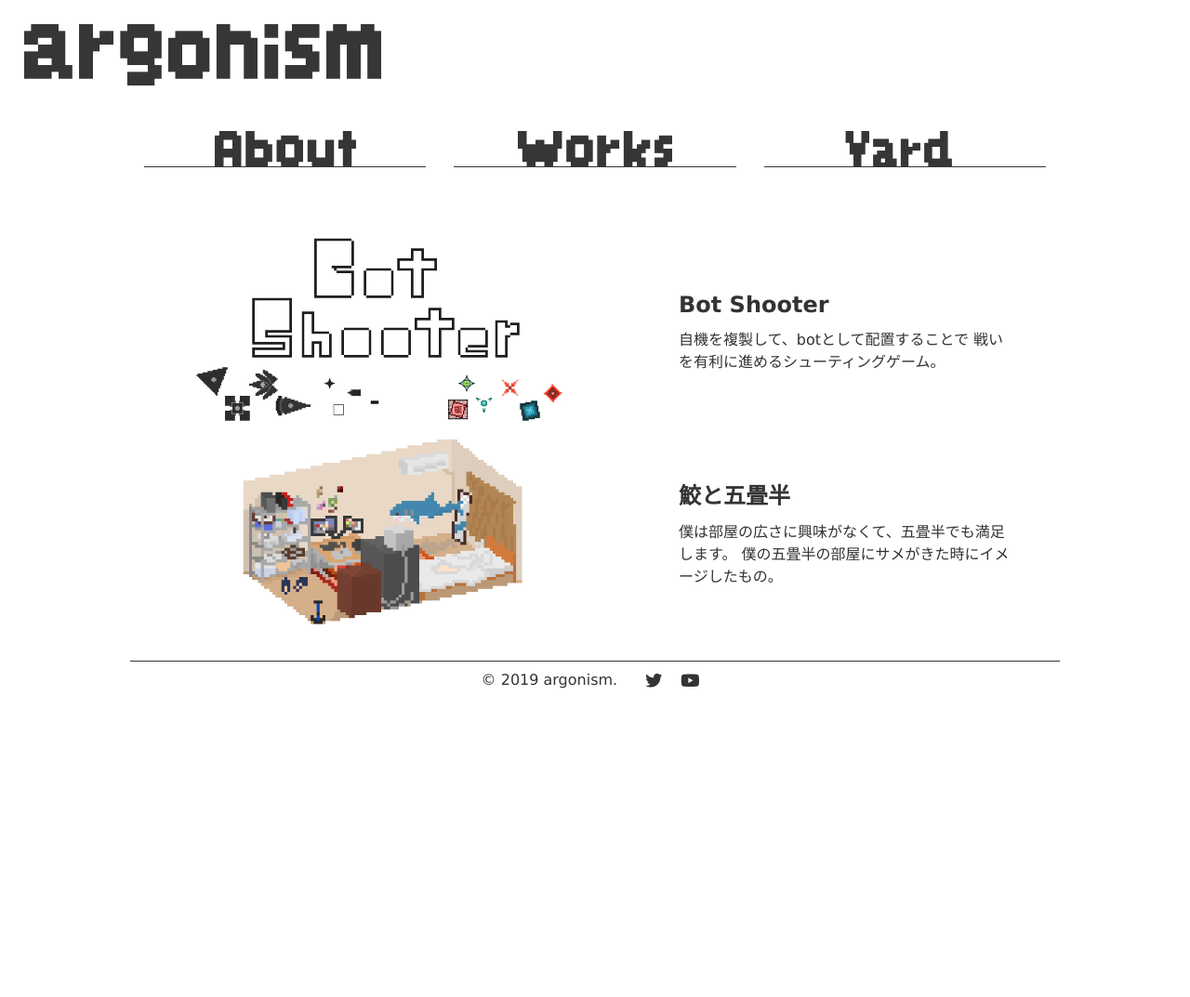
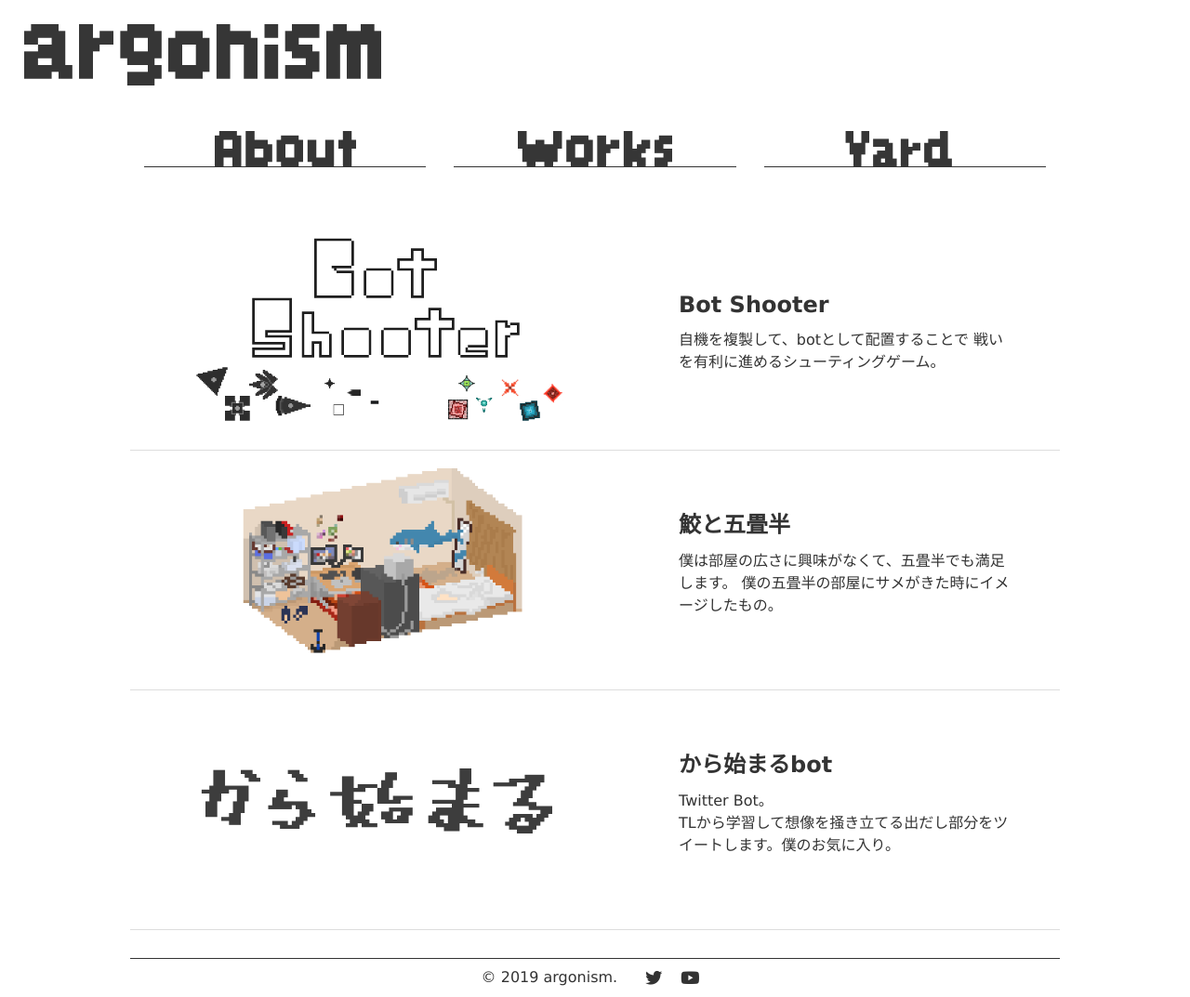
Before and after one commit to argoNism/Http_server, a plain HTML site: page www/works.html in a window 1280 px wide. Shown: the whole page at 93% size. Before the commit the page ends 800 px from the top, so only its background shows below. Drawn offline with Linux system fonts and the light colour scheme.

Commit message:
update works.html

```diff
--- a/www/css/works.css
+++ b/www/css/works.css
@@ -20,6 +20,11 @@
 .main .container {
     width: 100%;
     display: flex;
+}
+
+section {
+    padding-bottom: 30px;
+    border-bottom: #ddd 1px solid;
 }
 
 .bot-shooter .photo {
@@ -61,3 +66,21 @@
     flex: 2;
     padding: 50px;
 }
+
+.bot {
+    /* flex-direction: row-reverse; */
+}
+
+.bot .photo {
+    min-height: 200px;
+    background-image: url(../img/karahaji_head.png);
+    background-position: center;
+    background-size: contain;
+    background-repeat: no-repeat;
+    flex: 3;
+}
+
+.bot .description {
+    flex: 2;
+    padding: 50px;
+}
--- a/www/works.html
+++ b/www/works.html
@@ -49,6 +49,19 @@
                     </div>
                 </div>
             </section>
+
+            <section>
+                <div class="container bot">
+                    <a class="photo" href="https://twitter.com/argo_nism/status/1104984142339432449"></a>
+                    <div class="description">
+                        <h2>から始まるbot</h2>
+                        <p>
+                            Twitter Bot。<br>
+                            TLから学習して想像を掻き立てる出だし部分をツイートします。僕のお気に入り。
+                        </p>
+                    </div>
+                </div>
+            </section>
         </div>
 
         <footer>
```
Also changed, not shown: template/template.html (+1 -3 lines), www/img/karahaji_head.png (added), 3 other files. Lines whose indentation alone changed are shown as unchanged.
